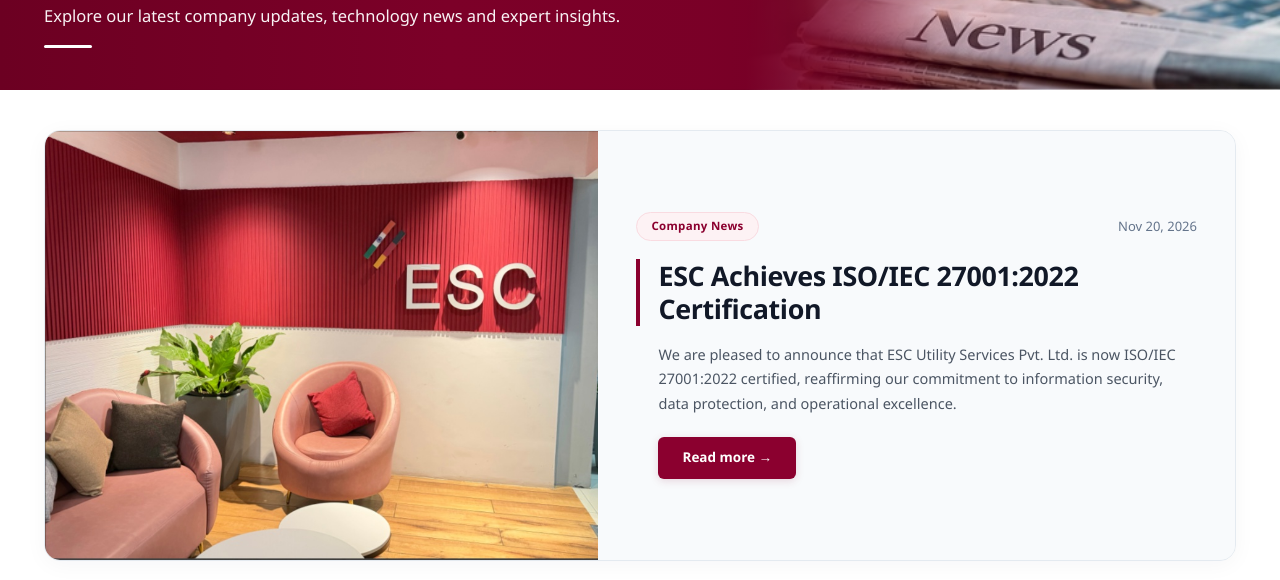
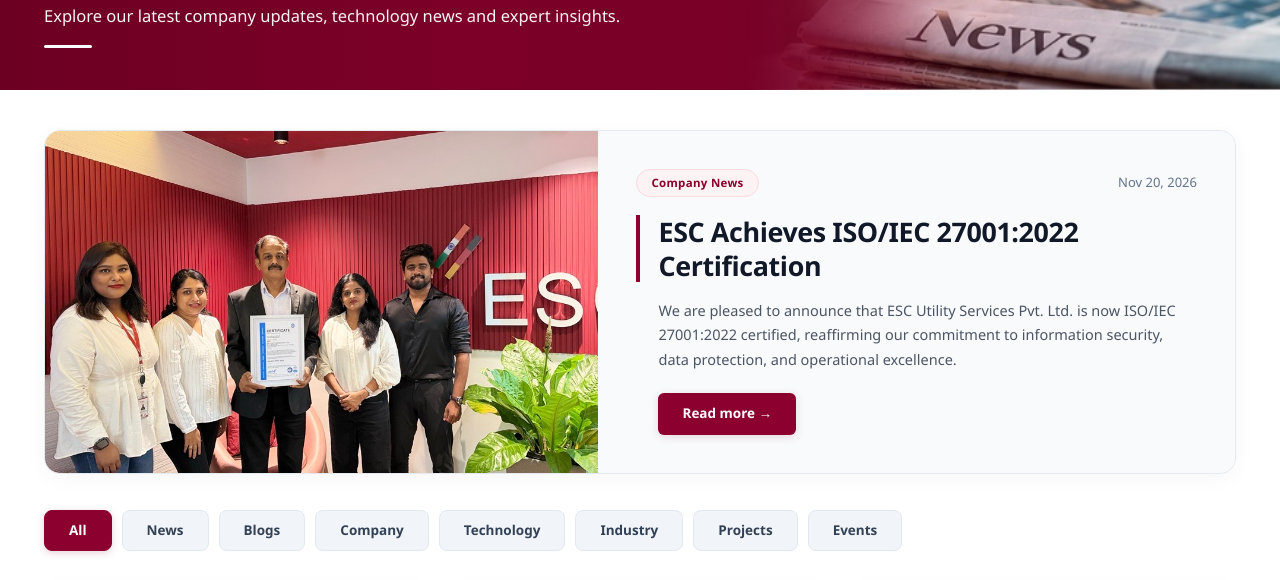
Before and after one commit to saranya7990/websiteV2, a plain HTML site: page ESC_Complete_Website/news-and-blogs.html in a window 1280 px wide. Shown: the part 170-750 px from the top of the page. Drawn offline with Linux system fonts and the light colour scheme.

Commit message:
Use ISMS certificate photo for ISO/IEC 27001 news article
Co-Authored-By: Claude Opus 5.5 <noreply@anthropic.com>

```diff
--- a/ESC_Complete_Website/news-and-blogs.html
+++ b/ESC_Complete_Website/news-and-blogs.html
@@ -53,7 +53,7 @@
         <!-- FEATURED ARTICLE: ISO CERTIFICATION -->
         <article class="featured-news-card" data-category="company" data-type="news">
           <div class="featured-card-img-wrap">
-            <img src="assets/esc-reception.jpg" alt="ESC Reception and Office at Technopark" class="featured-card-img" />
+            <img src="assets/ISMS.jpg" alt="ESC team presenting the ISO/IEC 27001:2022 certificate" class="featured-card-img" style="object-position: left center;" />
           </div>
           <div class="featured-card-body">
             <div class="featured-card-top">
@@ -202,7 +202,7 @@
     </div>
   </dialog>
 
-  <script src="news-blogs.js?v=20261124_i18n"></script>
+  <script src="news-blogs.js?v=20261125_isms"></script>
 <script src="lang.js?v=20261124_1"></script>
 </body>
 </html>
--- a/ESC_Complete_Website/news-blogs.js
+++ b/ESC_Complete_Website/news-blogs.js
@@ -8,7 +8,7 @@
       dateDe: "20. Nov 2026",
       title: "ESC Achieves ISO/IEC 27001:2022 Certification",
       titleDe: "ESC erhält ISO/IEC 27001:2022 Zertifizierung",
-      image: "assets/esc-reception.jpg",
+      image: "assets/ISMS.jpg",
       bodyHtmlEn: `
         <p class="modal-lead">We are pleased to announce that ESC Utility Services Pvt. Ltd. is now ISO/IEC 27001:2022 certified, reaffirming our commitment to information security, data protection, and operational excellence.</p>
         <p>This internationally recognized standard confirms that our Information Security Management System (ISMS) meets the most rigorous global benchmarks for safeguarding sensitive client data, intellectual property, and enterprise IT infrastructure.</p>
```
Also changed, not shown: ESC_Complete_Website/assets/ISMS.jpg (added).
